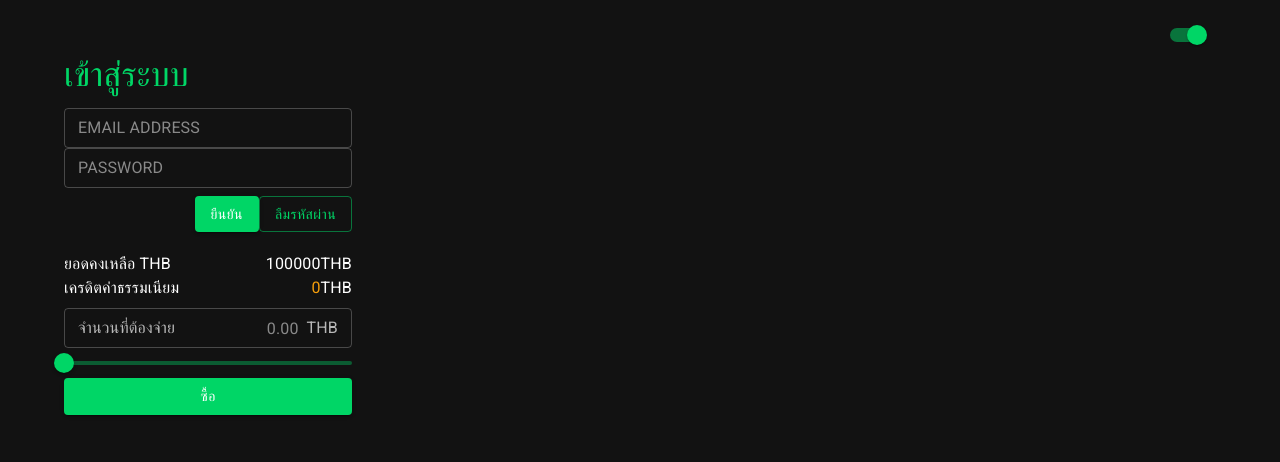
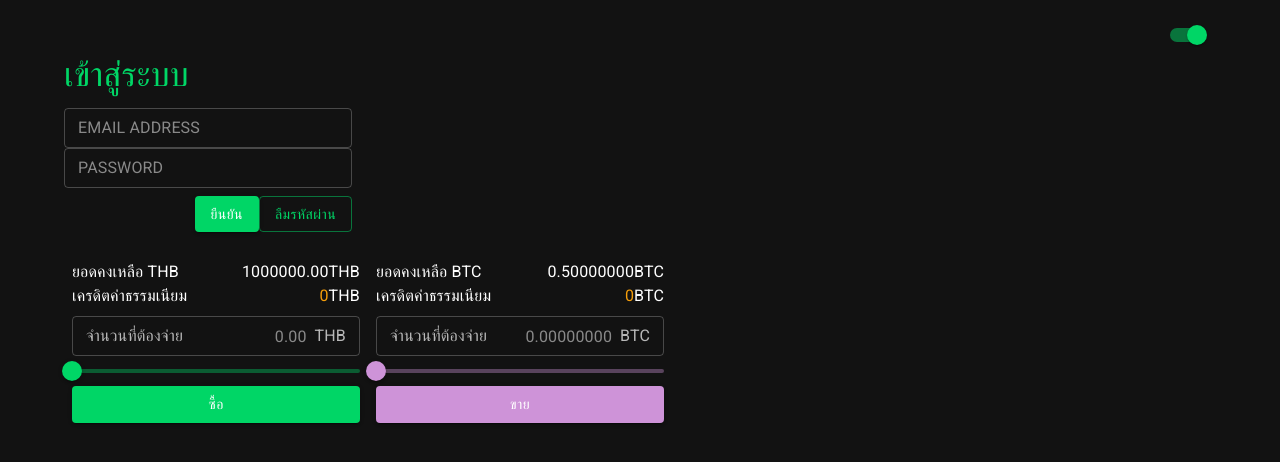
Before and after one commit to raksitnongbua/nextjs-tailwindcss-materialui, a Next.js app: page / in a window 1280 px wide. Shown: the top 462 px of the page. Built offline with nearby package versions, Linux system fonts and the light colour scheme.

Commit message:
renaming form from buy from to coin form, add display system into coin form

```diff
--- a/components/buyForm.tsx
+++ b/components/coinForm.tsx
@@ -9,44 +9,57 @@ import {
 import React, { useState } from 'react';
 
 interface IProps {
+  action: 'buy' | 'sell';
+  alias: string;
+  balance: number;
   onBuy?: (spend: number) => void;
+  price: number;
 }
 
 const AVAILABLE_BALANCE_STR = 'ยอดคงเหลือ';
 const FEE_CREDIT_STR = 'เครดิตค่าธรรมเนียม';
 const YOU_SPEND_STR = 'จำนวนที่ต้องจ่าย';
-const CURRENCY_STR = 'THB';
 const BUY_STR = 'ซื้อ';
+const SELL_STR = 'ขาย';
 
-const BuyForm: React.FC<IProps> = ({ onBuy }) => {
+const CoinForm: React.FC<IProps> = ({
+  action,
+  alias,
+  balance,
+  onBuy,
+  price,
+}) => {
   const feeCredit = 0;
-  const balance = 100000;
-  const [spend, setSpend] = useState<number>(0);
+  const digits = price.toString().length + 1;
+  const [spend, setSpend] = useState<number | string>('');
   const [spendPercent, setSpendPercent] = useState<number>(0);
   const handleSpendChange = (event: React.ChangeEvent<HTMLInputElement>) => {
     const possibleValue = Math.min(Math.max(+event.target.value, 0), balance);
     setSpend(possibleValue);
     setSpendPercent((possibleValue / balance) * 100);
   };
+  const handleSpendBlur = () => {
+    if (spend === 0) setSpend('');
+  };
   const handleSpendPercentChange = (_event: any, value: number) => {
     const percent = Math.round(value);
     setSpendPercent(percent);
-    const spend = +((percent / 100) * balance).toFixed(2);
-    setSpend(spend);
+    const spend = +((percent / 100) * balance).toFixed(digits);
+    setSpend(spend > 0 ? spend : '');
   };
   const handleBuyClick = () => {
-    if (onBuy) onBuy(spend);
+    if (onBuy) onBuy(+spend);
   };
   return (
-    <div>
+    <div className='m-2'>
       <div className='w-72 flex justify-between'>
         <Typography>
-          {AVAILABLE_BALANCE_STR} {CURRENCY_STR}
+          {AVAILABLE_BALANCE_STR} {alias}
         </Typography>
         <div className='w-24 flex justify-end align-middle'>
           {/* <Skeleton className='w-14' /> */}
-          <Typography>{balance}</Typography>
-          <Typography className='ml-2'>{CURRENCY_STR}</Typography>
+          <Typography>{balance.toFixed(digits)}</Typography>
+          <Typography className='ml-2'>{alias}</Typography>
         </div>
       </div>
       <div className='w-72 flex justify-between'>
@@ -55,20 +68,21 @@ const BuyForm: React.FC<IProps> = ({ onBuy }) => {
           <Typography className='text-yellow-500' align='right'>
             {feeCredit}
           </Typography>
-          <Typography className='ml-2'>{CURRENCY_STR}</Typography>
+          <Typography className='ml-2'>{alias}</Typography>
         </div>
       </div>
       <div className='flex flex-col w-72 my-2'>
         <TextField
           size='small'
           type='number'
-          placeholder='0.00'
-          value={spend || ''}
+          placeholder={(0).toFixed(digits)}
+          value={spend}
           onChange={handleSpendChange}
+          onBlur={handleSpendBlur}
           inputProps={{ min: 0, style: { textAlign: 'right' } }}
           InputProps={{
             endAdornment: (
-              <InputAdornment position='end'>{CURRENCY_STR}</InputAdornment>
+              <InputAdornment position='end'>{alias}</InputAdornment>
             ),
             startAdornment: (
               <InputAdornment position='start'>{YOU_SPEND_STR}</InputAdornment>
@@ -83,7 +97,9 @@ const BuyForm: React.FC<IProps> = ({ onBuy }) => {
           className='w-72'
           value={spendPercent}
           onChange={handleSpendPercentChange}
+          color={action === 'buy' ? 'primary' : 'secondary'}
         />
+        {action === 'buy' ? (
           <Button
             variant='contained'
             onClick={handleBuyClick}
@@ -91,9 +107,19 @@ const BuyForm: React.FC<IProps> = ({ onBuy }) => {
           >
             {BUY_STR}
           </Button>
+        ) : (
+          <Button
+            variant='contained'
+            color='secondary'
+            onClick={handleBuyClick}
+            className='text-black dark:text-white'
+          >
+            {SELL_STR}
+          </Button>
+        )}
       </div>
     </div>
   );
 };
 
-export default BuyForm;
+export default CoinForm;
--- a/containers/home.tsx
+++ b/containers/home.tsx
@@ -6,7 +6,7 @@ import { ThemeActions } from '../store/theme/types';
 import { IRootState } from '../store';
 import React, { ChangeEvent } from 'react';
 import LoginForm, { IState } from '../components/loginForm';
-import BuyForm from '../components/buyForm';
+import CoinForm from '../components/coinForm';
 
 type ReduxType = ReturnType<typeof mapStateToProps> &
   ReturnType<typeof mapDispatcherToProps>;
@@ -37,7 +37,11 @@ const HomeContainer: React.FC<ReduxType> = ({ theme, setTheme }) => {
           เข้าสู่ระบบ
         </Typography>
         <LoginForm onSubmit={handleSubmit} />
-        <BuyForm />
+        <div className='flex'>
+          <CoinForm alias='THB' action='buy' balance={1000000} price={0} />
+          <CoinForm alias='BTC' action='sell' balance={0.5} price={1500000} />
+        </div>
+
         {/* <div className='loading' /> */}
       </Container>
     </div>
```
Lines whose indentation alone changed are shown as unchanged.
